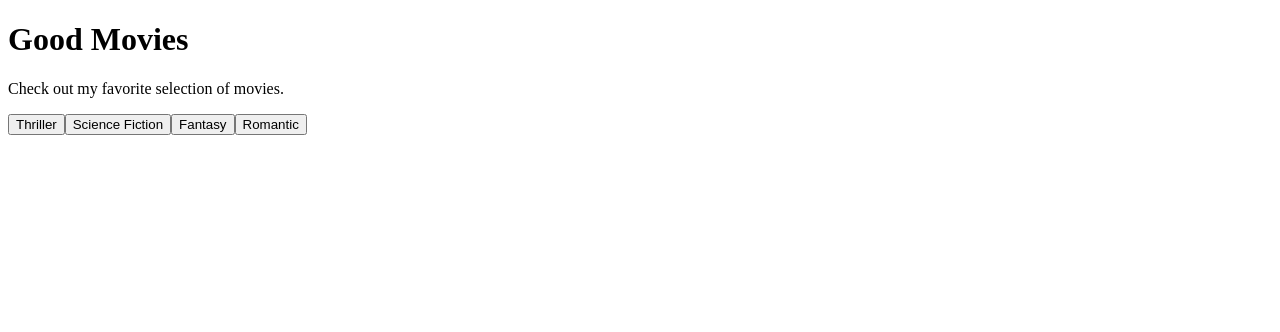
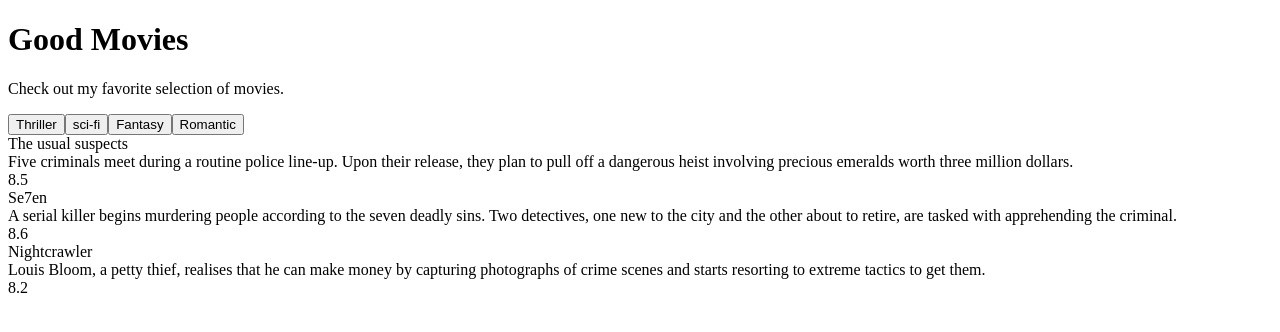
Before and after one commit to kart-c/movie-recommendation, a React (Create React App) app: page / in a window 1280 px wide. Both pictures are taken after a click on the button "Thriller". Shown: the top 332 px of the page. Built offline with nearby package versions, Linux system fonts and the light colour scheme.

Commit message:
feat added click handlers on button to display the movies

```diff
--- a/src/App.js
+++ b/src/App.js
@@ -1,4 +1,4 @@
-import React from "react";
+import React, { useState } from "react";
 import "./styles.css";
 
 const moviesList = {
@@ -25,14 +25,29 @@ const moviesList = {
 };
 
 export default function App() {
+  const [movieGenre, setMovieGenre] = useState([]);
+  const onClickHandler = (e) => {
+    const selectedMoviesList = moviesList[e.target.innerText.toLowerCase()];
+    const set = selectedMoviesList.map((selectedMovie) => {
+      return (
+        <div>
+          <div>{selectedMovie.movieName}</div>
+          <div>{selectedMovie.description}</div>
+          <div>{selectedMovie.rating}</div>
+        </div>
+      );
+    });
+    return setMovieGenre(set);
+  };
   return (
     <div>
       <h1>Good Movies</h1>
       <p>Check out my favorite selection of movies.</p>
-      <button>Thriller</button>
-      <button>Science Fiction</button>
-      <button>Fantasy</button>
-      <button>Romantic</button>
+      <button onClick={onClickHandler}>Thriller</button>
+      <button onClick={onClickHandler}>sci-fi</button>
+      <button onClick={onClickHandler}>Fantasy</button>
+      <button onClick={onClickHandler}>Romantic</button>
+      <div>{movieGenre}</div>
     </div>
   );
 }
```
